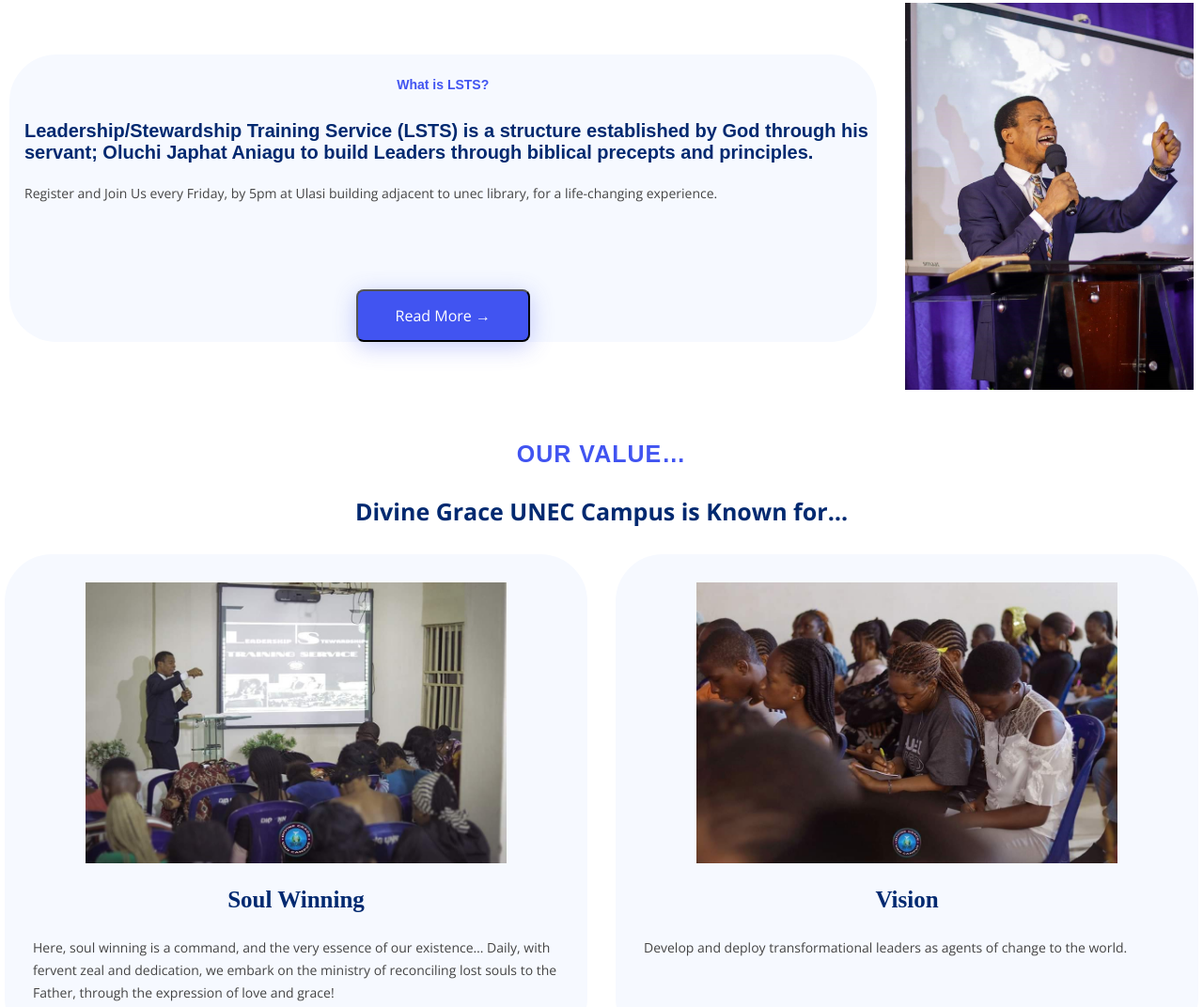
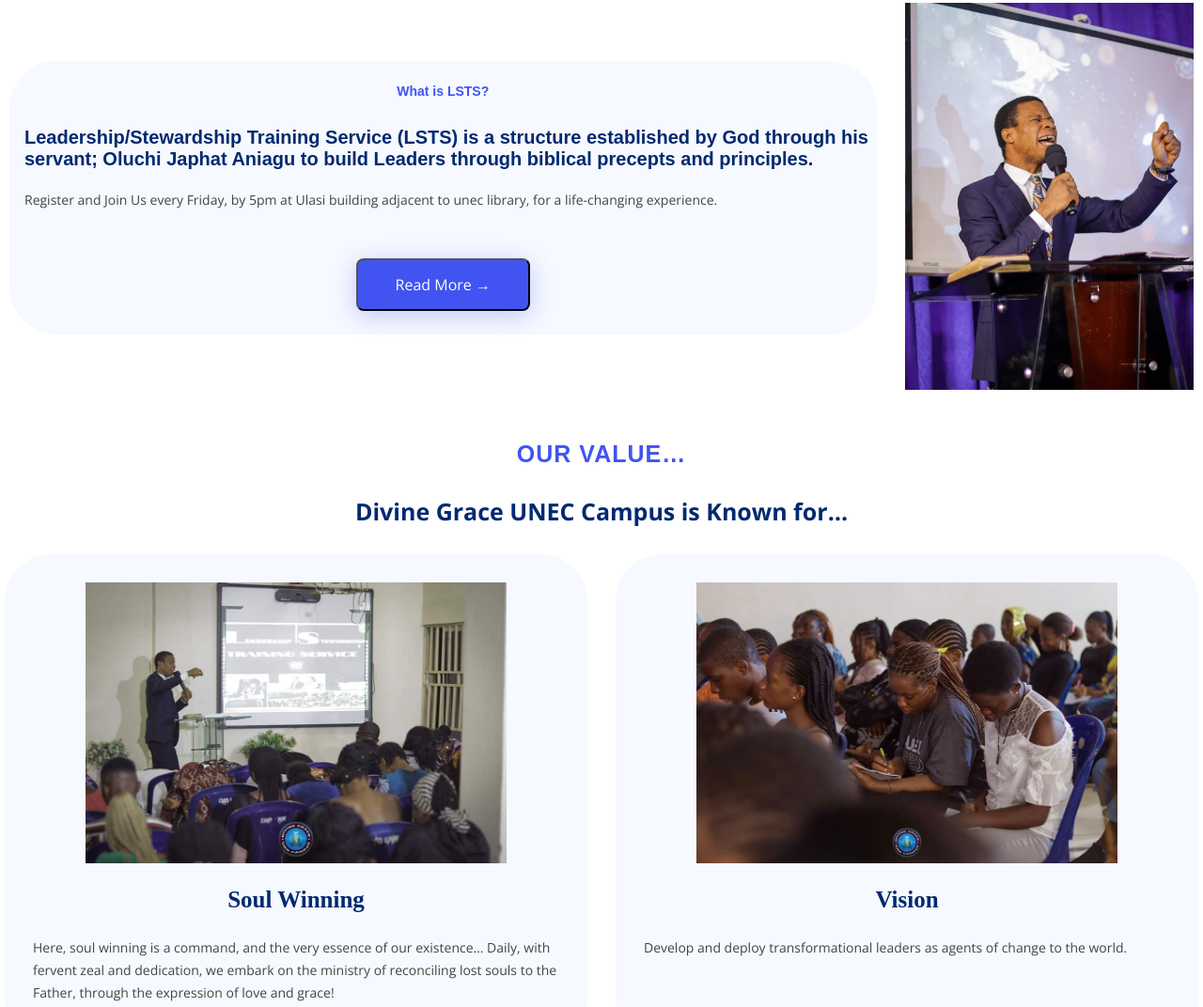
Before and after one commit to Soft-Nation-dev/DivineGrace, a plain HTML site: page index.html in a window 1280 px wide. Shown: the part 628-1700 px from the top of the page at 94% size. Drawn offline with nearby package versions, Linux system fonts and the light colour scheme.

Commit message:
Update divinegracemain.css

```diff
--- a/divinegracemain.css
+++ b/divinegracemain.css
@@ -115,7 +115,8 @@
 .button-div{
     display: flex;
     justify-content: center;
-    margin-top: 90px;
+    margin-top: 50px;
+    margin-bottom: 25px;
 
 }
 .button-div button{
```
